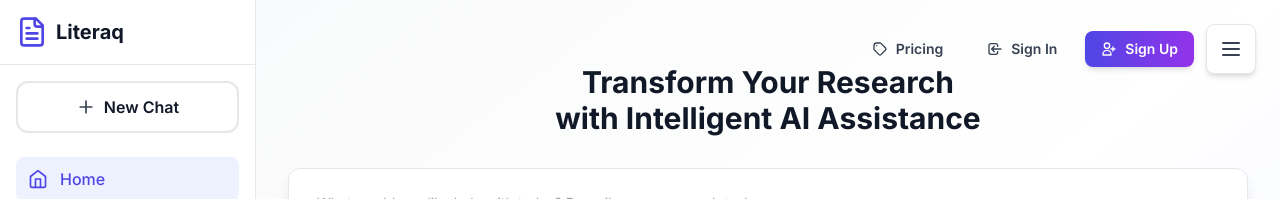
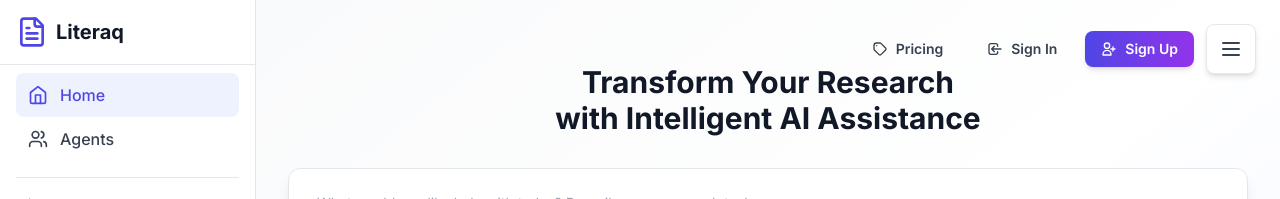
Before and after one commit to spartow/literaq, a Next.js app: page / in a window 1280 px wide. Shown: the top 199 px of the page. Built offline with nearby package versions, Linux system fonts and the light colour scheme; no server answers.

Commit message:
Remove non-functional New Chat button from sidebar

```diff
--- a/src/components/app-sidebar.tsx
+++ b/src/components/app-sidebar.tsx
@@ -63,16 +63,6 @@ export function AppSidebar() {
           <FileText className="w-8 h-8 text-indigo-600" />
           <span className="text-xl font-bold text-gray-900">Literaq</span>
         </div>
-      </div>
-
-      {/* New Chat Button */}
-      <div className="p-4">
-        <Link href="/">
-          <button className="w-full flex items-center justify-center gap-2 py-3 px-4 bg-white border-2 border-gray-200 rounded-xl hover:bg-gray-50 transition-colors">
-            <Plus className="w-5 h-5 text-gray-700" />
-            <span className="font-semibold text-gray-900">New Chat</span>
-          </button>
-        </Link>
       </div>
 
       {/* Navigation */}
```
